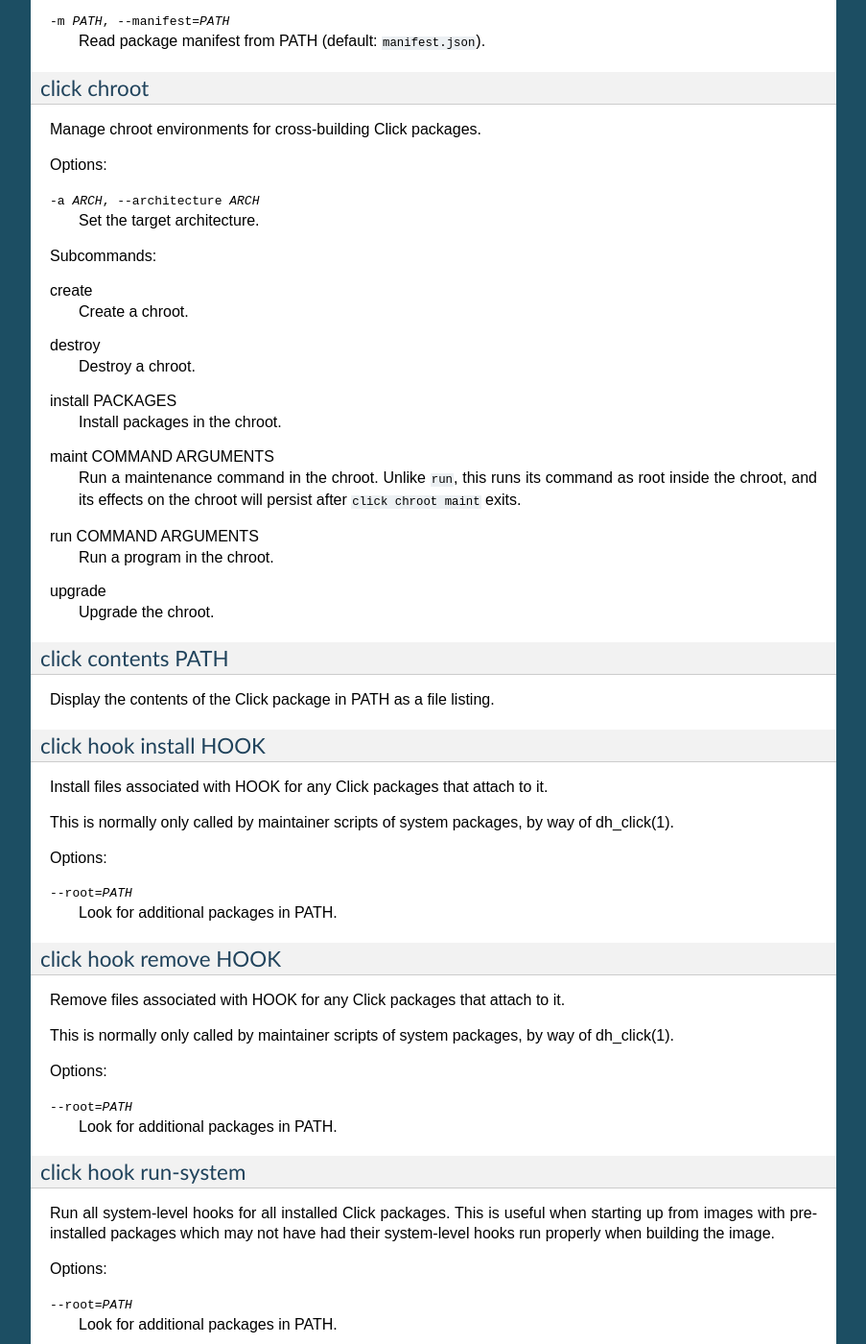
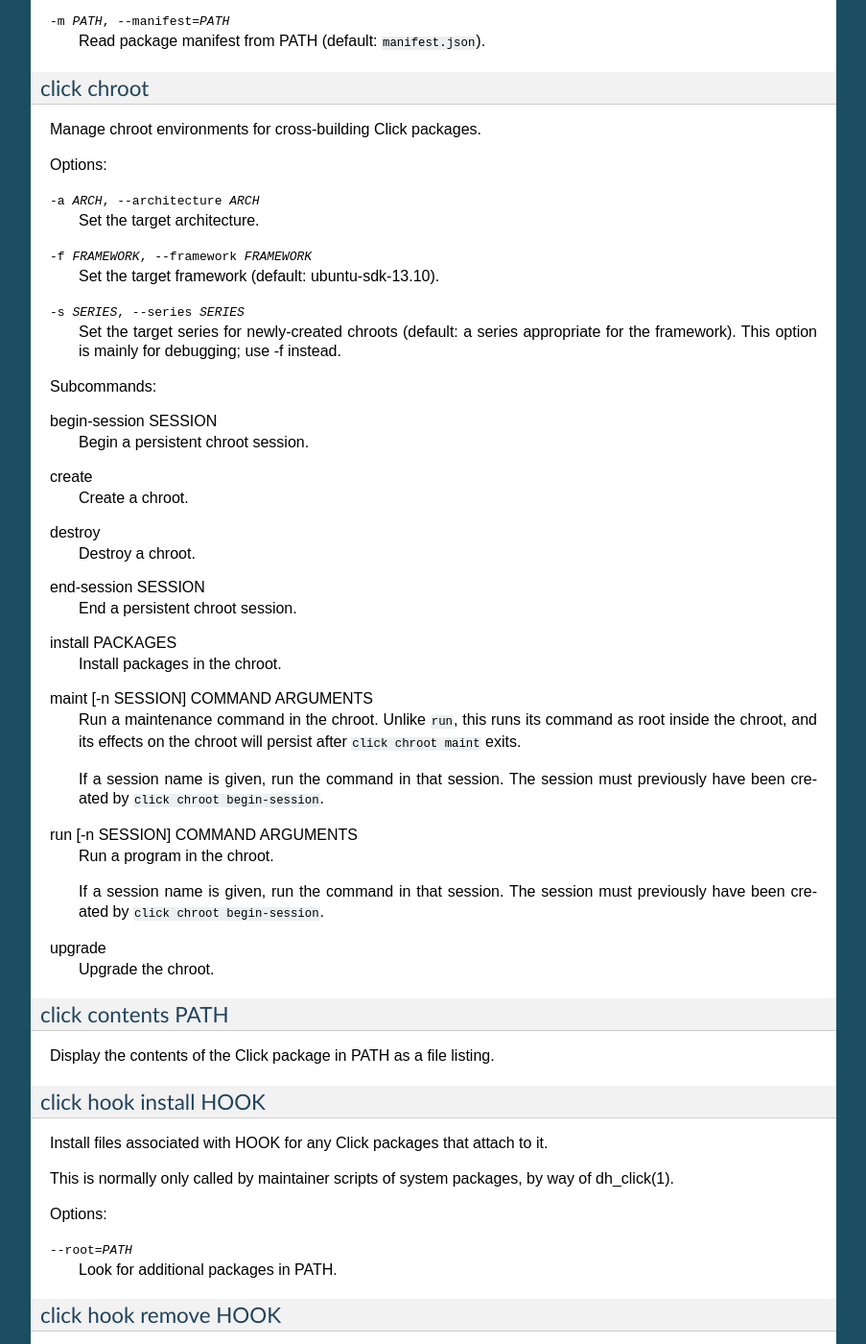
Before and after one commit to ben221199/ubuntu_click, a Sphinx documentation site: the page built from doc/manpage.rst, in a window 1280 px wide and 1400 px high, scrolled down 1446 px. Shown: the whole window at 96% size, without its empty margins (198-1101 px from the left). Built offline with Sphinx 7.4.7, drawn with Linux system fonts in a browser that asks for light colours.

Commit message:
0.4.19 (patches unapplied)
Imported using git-ubuntu import.

```diff
--- a/doc/hooks.rst
+++ b/doc/hooks.rst
@@ -219,7 +219,7 @@ Examples
     "hooks": {
       "example-app": {
         "apparmor": "apparmor/example-app.json",
-        "desktop": "example-app.desktop",
+        "desktop": "example-app.desktop"
       }
     }
 
--- a/doc/index.rst
+++ b/doc/index.rst
@@ -84,6 +84,7 @@ Contents:
    file-format.rst
    constraints.rst
    hooks.rst
+   databases.rst
    todo.rst
 
 
--- a/doc/manpage.rst
+++ b/doc/manpage.rst
@@ -97,9 +97,20 @@ Manage chroot environments for cross-building Click packages.
 
 Options:
 
--a ARCH, --architecture ARCH    Set the target architecture.
+-a ARCH, --architecture ARCH            Set the target architecture.
+-f FRAMEWORK, --framework FRAMEWORK     Set the target framework (default:
+                                        ubuntu-sdk-13.10).
+-s SERIES, --series SERIES              Set the target series for
+                                        newly-created chroots (default: a
+                                        series appropriate for the
+                                        framework).
+                                        This option is mainly for debugging;
+                                        use -f instead.
 
 Subcommands:
+
+begin-session SESSION
+    Begin a persistent chroot session.
 
 create
     Create a chroot.
@@ -107,16 +118,27 @@ create
 destroy
     Destroy a chroot.
 
+end-session SESSION
+    End a persistent chroot session.
+
 install PACKAGES
     Install packages in the chroot.
 
-maint COMMAND ARGUMENTS
+maint [-n SESSION] COMMAND ARGUMENTS
     Run a maintenance command in the chroot.  Unlike ``run``, this runs its
     command as root inside the chroot, and its effects on the chroot will
     persist after ``click chroot maint`` exits.
 
-run COMMAND ARGUMENTS
+    If a session name is given, run the command in that session.  The
+    session must previously have been created by ``click chroot
+    begin-session``.
+
+run [-n SESSION] COMMAND ARGUMENTS
     Run a program in the chroot.
+
+    If a session name is given, run the command in that session.  The
+    session must previously have been created by ``click chroot
+    begin-session``.
 
 upgrade
     Upgrade the chroot.
```
Also changed, not shown: doc/databases.rst (added, +65 -0 lines), 9 other files.
